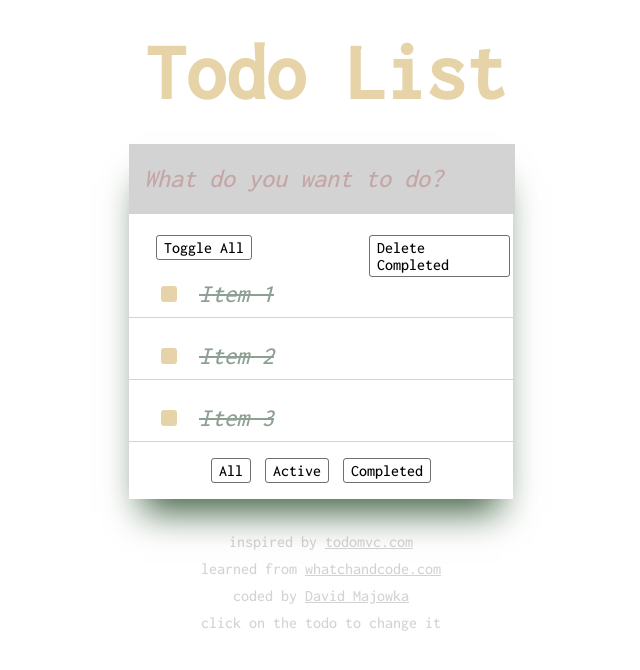
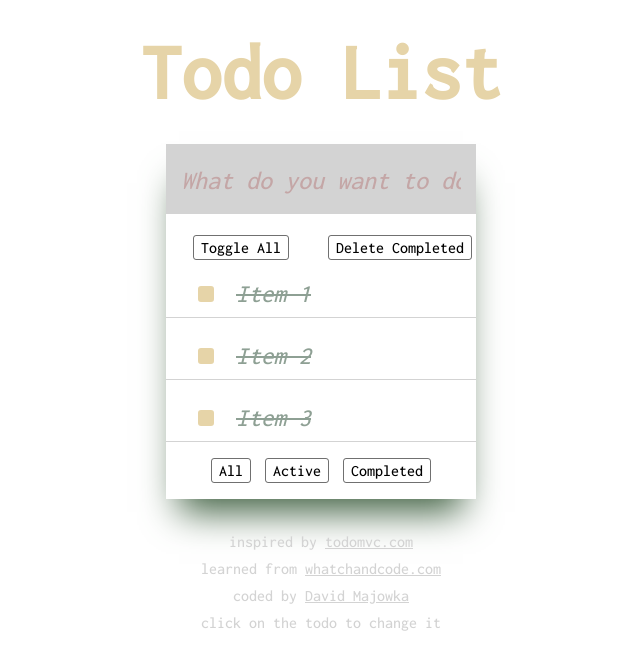
Before and after one commit to DoviMaj/todoapp, a plain HTML site: page index.html in a window 1280 px wide. Both pictures are taken after a click on the item "Toggle All". Shown: the whole page, without its empty margins (319-959 px from the left). Drawn offline with Linux system fonts and the light colour scheme.

Commit message:
improved UI

```diff
--- a/todoList.css
+++ b/todoList.css
@@ -1,14 +1,12 @@
 body{
-
-    font-family: 'Inconsolata', monospace;
-    margin: 0px;
+  font-family: 'Inconsolata', monospace;
+  margin: 0px;
 }
 h1{
-    margin: 30px;;
+    margin: 30px;
 }
 #title{
-    position: static;
-    width: 96%;
+    /* position: static; */
     font-size: 80px;
     text-align: center;
     color: rgb(230, 212, 168);
@@ -25,9 +23,9 @@ ul {
 }
 
 #todoList{
-    position: relative;
+    /* position: relative; */
     margin: auto;
-    width: 30%;
+    width: max-content;
     border: 3px;
     box-shadow: 0px 26px 35px -13px rgba(64,97,66,1);
 }
@@ -40,10 +38,9 @@ ul {
 
 
 #addTodoTextInput{
-    width: 92.6%;
     height: 40px;
     padding: 15px;
-    font-size: 25px ;
+    font-size: 28px;
     background-color: lightgrey;
 }
 
@@ -79,15 +76,12 @@ input[type='checkbox']:checked {
 
 #deleteCompletedButton{
     list-style: none;
-    position: absolute;
-    left: 237px;
-    top: 88px;
+    margin-left: 31px;
 }
 
 .changeTodoInput{
-    width: 80%;
-    padding: 10px 10px 10px 44px;
-    margin: 5px 0px 5px 15px;
+    padding: 25px 0px 10px 55px;
+    /* margin: 5px 0px 5px 15px; */
     font-size: 25px;
 }
 
```
